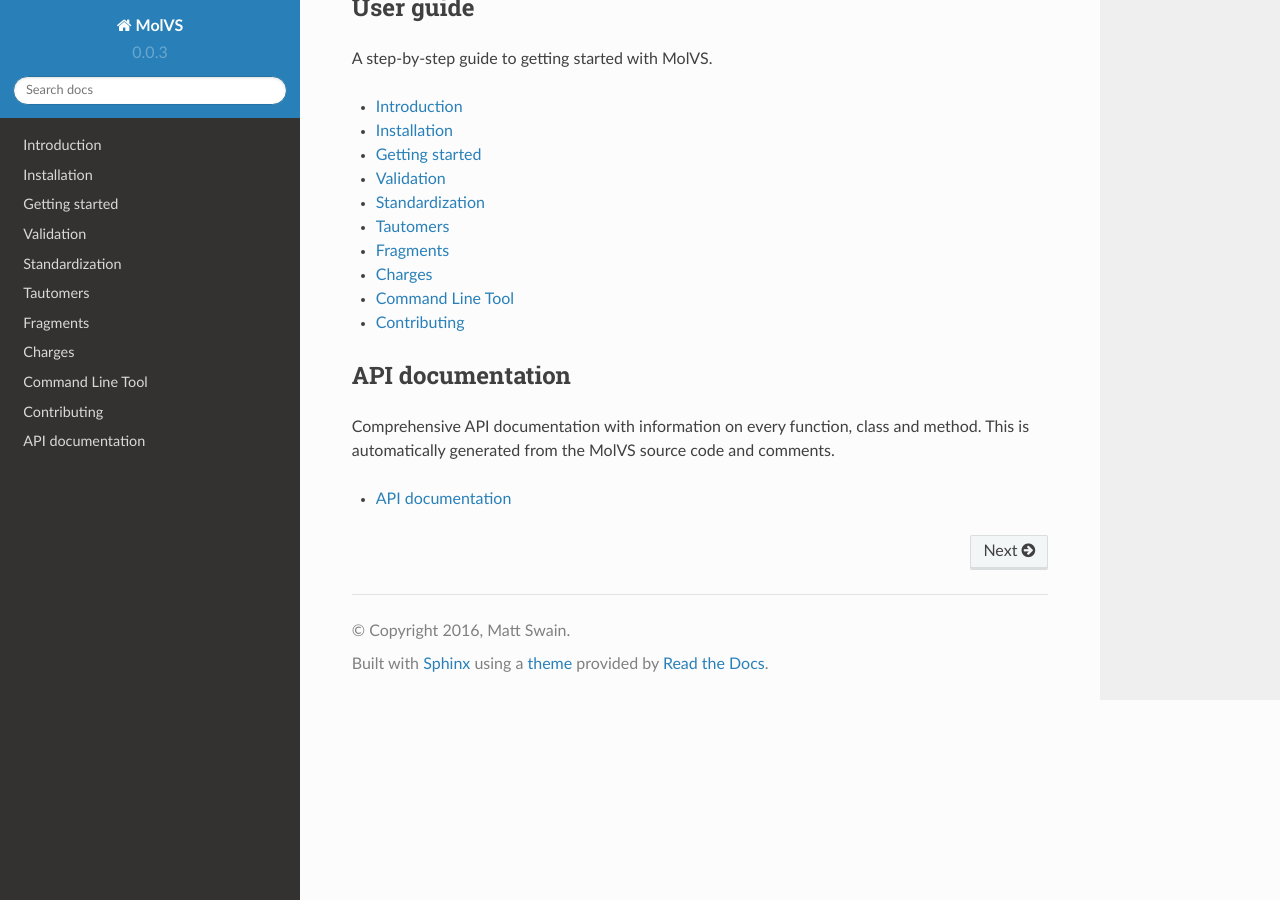
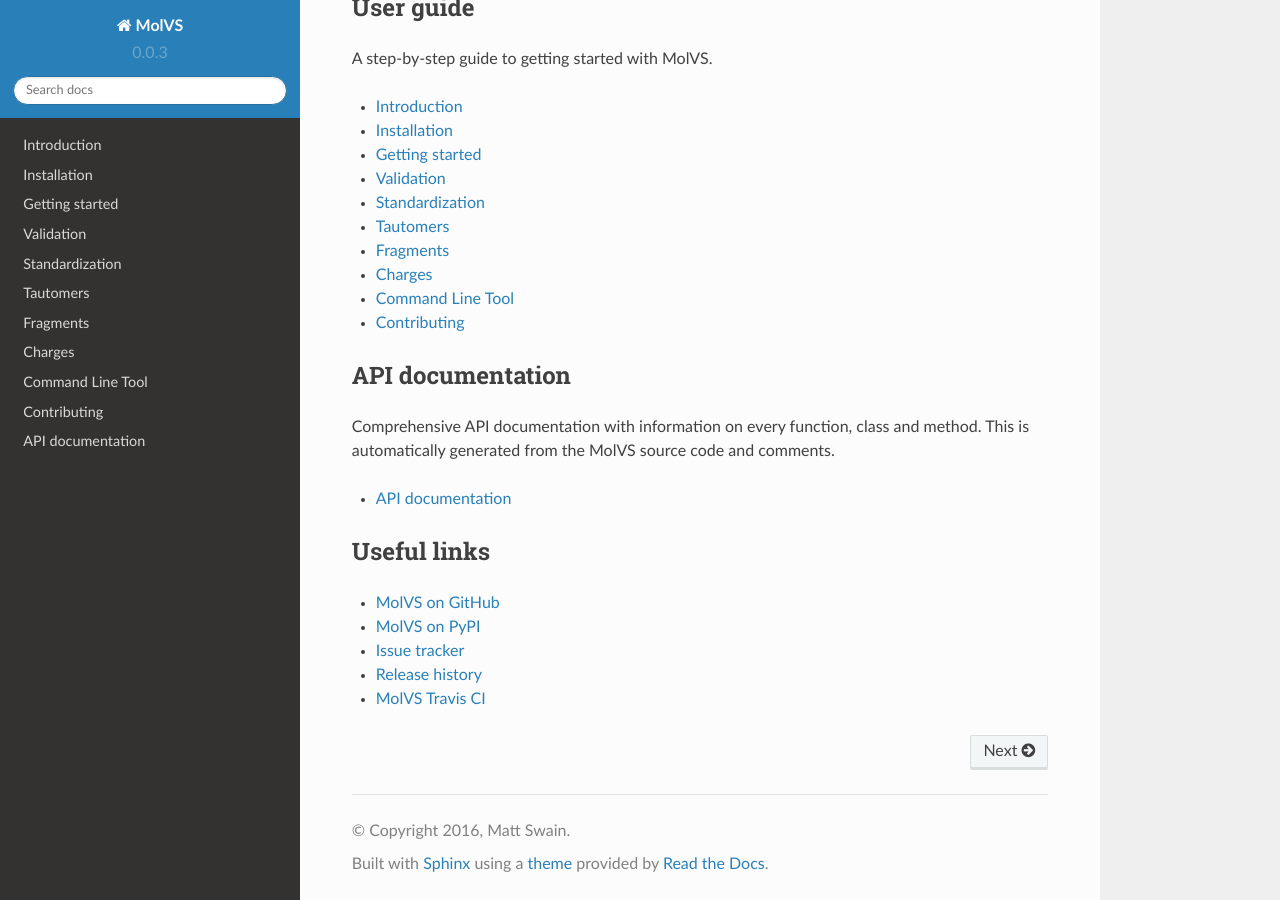
Before and after one commit to mcs07/MolVS, a Sphinx documentation site: the page built from docs/source/index.rst, in a window 1280 px wide and 900 px high, scrolled down 901 px. Built offline with Sphinx 7.4.7 and the Read the Docs theme 2.0.0, drawn with Linux system fonts in a browser that asks for light colours.

Commit message:
Add useful links to docs

```diff
--- a/docs/source/index.rst
+++ b/docs/source/index.rst
@@ -63,4 +63,19 @@
 
    api
 
+
+Useful links
+------------
+
+- `MolVS on GitHub`_
+- `MolVS on PyPI`_
+- `Issue tracker`_
+- `Release history`_
+- `MolVS Travis CI`_
+
 .. _`RDKit chemistry framework`: http://www.rdkit.org
+.. _`MolVS on GitHub`: https://github.com/mcs07/MolVS
+.. _`MolVS on PyPI`: https://pypi.python.org/pypi/MolVS
+.. _`Issue tracker`: https://github.com/mcs07/MolVS/issues
+.. _`Release history`: https://github.com/mcs07/MolVS/releases
+.. _`MolVS Travis CI`: https://travis-ci.org/mcs07/MolVS
```
